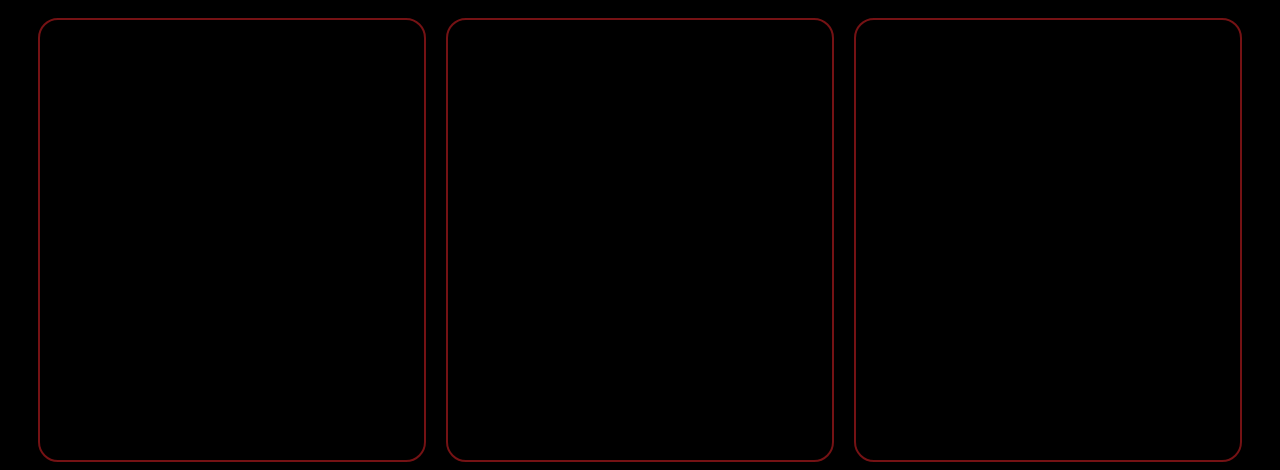
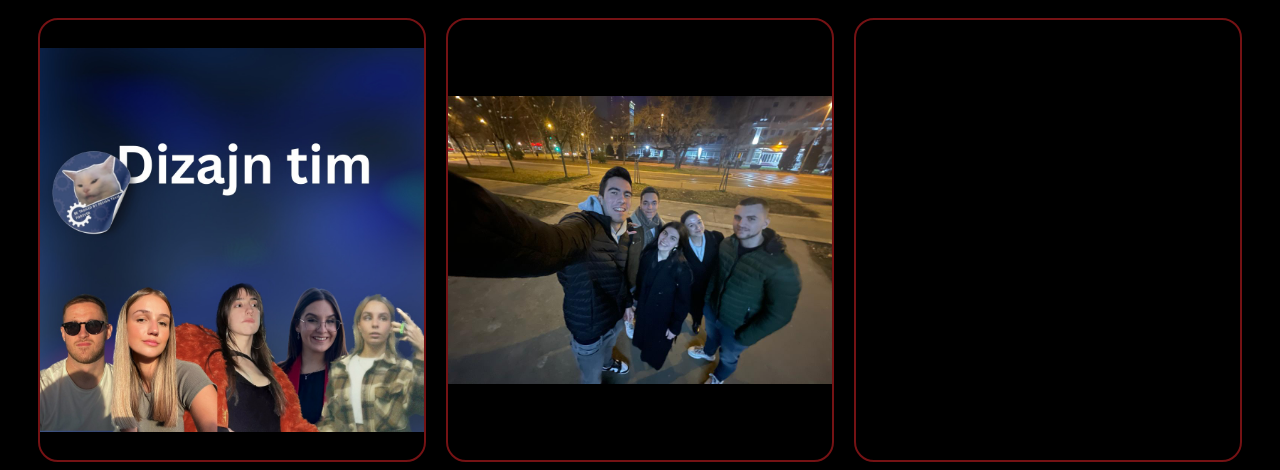
Before and after one commit to Lanmijami/BxD_Treasure_Hunt, a plain HTML site: page index.html in a window 1280 px wide. Shown: the part 382-852 px from the top of the page. Drawn offline with Linux system fonts and the light colour scheme.

Commit message:
Dodao slike

```diff
--- a/index.html
+++ b/index.html
@@ -19,21 +19,21 @@
         <div>
           <h2>PRVO MESTO</h2>
           <div class="div-winners">
-            <img src="" alt="" />
+            <img id="img1" src="/IMG/DIZAJN.jpg" alt="Dizajn" />
           </div>
         </div>
 
         <div>
           <h2>DRUGO MESTO</h2>
           <div class="div-winners">
-            <img src="" alt="" />
+            <img id="img2" src="/IMG/AR.jpg" alt="AR" />
           </div>
         </div>
 
         <div>
           <h2>TREĆE MESTO</h2>
           <div class="div-winners">
-            <img src="" alt="" />
+            <img id="img3" src="" alt="" />
           </div>
         </div>
       </div>
--- a/style.css
+++ b/style.css
@@ -109,6 +109,18 @@ body {
   padding: 1rem;
 }
 
+#img1 {
+  height: 100%;
+  width: 100%;
+  object-fit: contain;
+}
+
+#img2 {
+  height: 100%;
+  width: 100%;
+  object-fit: contain;
+}
+
 @media (max-width: 1250px) {
   .div-helper {
     font-size: 2rem;
```
Also changed, not shown: IMG/AR.jpg (added), IMG/DIZAJN.jpg (added).
